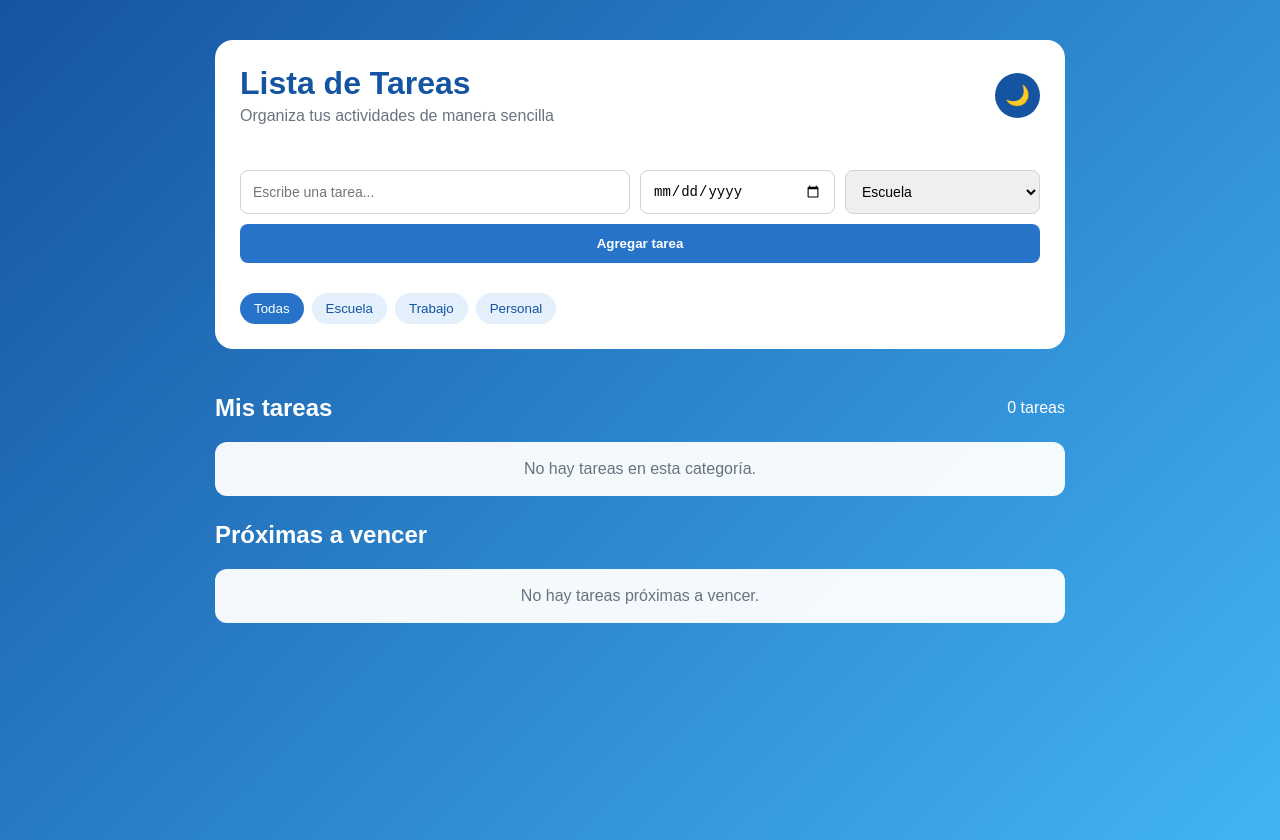
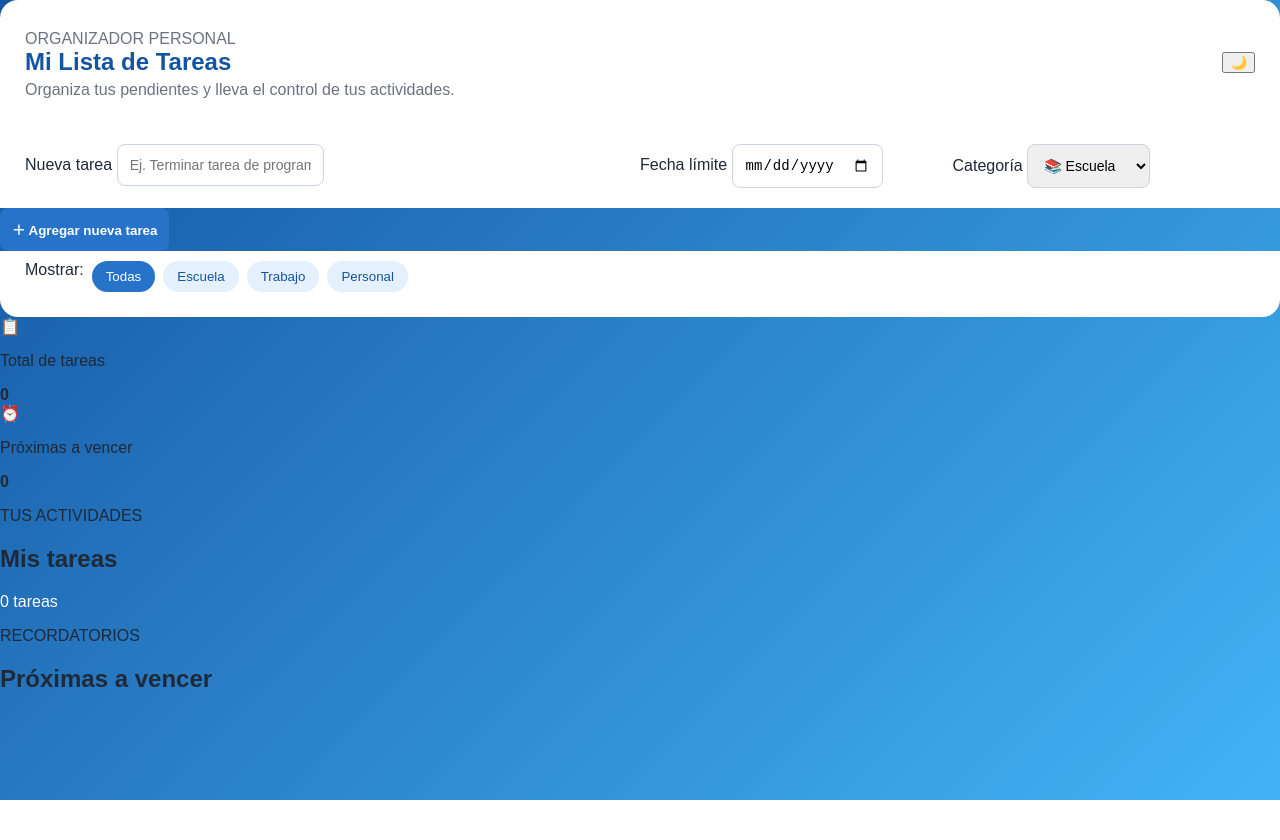
Before and after one commit to Luis-Ricardo-Delgado/Programacion-Web, a plain HTML site: page Tarea-3/index.html in a window 1280 px wide. After the commit the page ends 800 px from the top, so only its background shows below. Drawn offline with Linux system fonts and the light colour scheme.

Commit message:
Update index.html

```diff
--- a/Tarea-3/index.html
+++ b/Tarea-3/index.html
@@ -5,89 +5,158 @@
 <head>
     <meta charset="UTF-8">
     <meta name="viewport" content="width=device-width, initial-scale=1.0">
-    <title>Lista de Tareas</title>
+    <title>Mi Lista de Tareas</title>
     <link rel="stylesheet" href="style.css">
 </head>
 
 <body>
 
-    <div class="contenedor">
+    <main class="app">
+
+        <section class="panel-principal">
 
             <div class="encabezado">
+
                 <div>
-                <h1>Lista de Tareas</h1>
-                <p>Organiza tus actividades de manera sencilla</p>
+                    <p class="subtitulo">ORGANIZADOR PERSONAL</p>
+                    <h1>Mi Lista de Tareas</h1>
+                    <p class="descripcion">
+                        Organiza tus pendientes y lleva el control de tus actividades.
+                    </p>
                 </div>
 
-            <button id="modoOscuro">🌙</button>
+                <button id="botonModo" class="boton-modo" title="Cambiar modo">
+                    🌙
+                </button>
+
             </div>
+
 
             <div class="formulario">
 
+                <div class="campo tarea-campo">
+                    <label for="textoTarea">Nueva tarea</label>
+
                     <input
                         type="text"
-                id="nombreTarea"
-                placeholder="Escribe una tarea..."
+                        id="textoTarea"
+                        placeholder="Ej. Terminar tarea de programación"
                     >
+                </div>
+
+
+                <div class="campo">
+
+                    <label for="fechaTarea">Fecha límite</label>
 
                     <input
                         type="date"
                         id="fechaTarea"
                     >
 
+                </div>
+
+
+                <div class="campo">
+
+                    <label for="categoriaTarea">Categoría</label>
+
                     <select id="categoriaTarea">
-                <option value="Escuela">Escuela</option>
-                <option value="Trabajo">Trabajo</option>
-                <option value="Personal">Personal</option>
+                        <option value="Escuela">📚 Escuela</option>
+                        <option value="Trabajo">💼 Trabajo</option>
+                        <option value="Personal">🏠 Personal</option>
                     </select>
-
-            <button id="agregarTarea">
-                Agregar tarea
-            </button>
 
                 </div>
 
+            </div>
+
+
+            <button id="agregarTarea" class="boton-agregar">
+                ＋ Agregar nueva tarea
+            </button>
+
+
             <div class="filtros">
 
-            <button class="filtro activo" data-categoria="Todas">
+                <span>Mostrar:</span>
+
+                <button class="filtro activo" data-filtro="Todas">
                     Todas
                 </button>
 
-            <button class="filtro" data-categoria="Escuela">
+                <button class="filtro" data-filtro="Escuela">
                     Escuela
                 </button>
 
-            <button class="filtro" data-categoria="Trabajo">
+                <button class="filtro" data-filtro="Trabajo">
                     Trabajo
                 </button>
 
-            <button class="filtro" data-categoria="Personal">
+                <button class="filtro" data-filtro="Personal">
                     Personal
                 </button>
 
             </div>
 
-        <div class="seccion">
+        </section>
 
-            <div class="titulo">
+
+        <section class="resumen">
+
+            <div class="tarjeta-resumen">
+                <span class="icono-resumen">📋</span>
+
+                <div>
+                    <p>Total de tareas</p>
+                    <strong id="totalTareas">0</strong>
+                </div>
+            </div>
+
+
+            <div class="tarjeta-resumen">
+                <span class="icono-resumen">⏰</span>
+
+                <div>
+                    <p>Próximas a vencer</p>
+                    <strong id="totalProximas">0</strong>
+                </div>
+            </div>
+
+        </section>
+
+
+        <section class="seccion-tareas">
+
+            <div class="titulo-seccion">
+                <div>
+                    <p class="subtitulo-seccion">TUS ACTIVIDADES</p>
                     <h2>Mis tareas</h2>
+                </div>
+
                 <span id="contador">0 tareas</span>
             </div>
 
-            <div id="listaTareas"></div>
 
+            <div id="listaTareas" class="lista-tareas"></div>
+
+        </section>
+
+
+        <section class="seccion-proximas">
+
+            <div class="titulo-seccion">
+                <div>
+                    <p class="subtitulo-seccion">RECORDATORIOS</p>
+                    <h2>Próximas a vencer</h2>
+                </div>
             </div>
 
+            <div id="listaProximas"></div>
 
-        <div class="seccion">
+        </section>
 
-            <h2>Próximas a vencer</h2>
-
-            <div id="proximasTareas"></div>
-
-        </div>
-
-    </div>
+    </main>
 
     <script src="script.js"></script>
 
```
Lines whose indentation alone changed are shown as unchanged.
